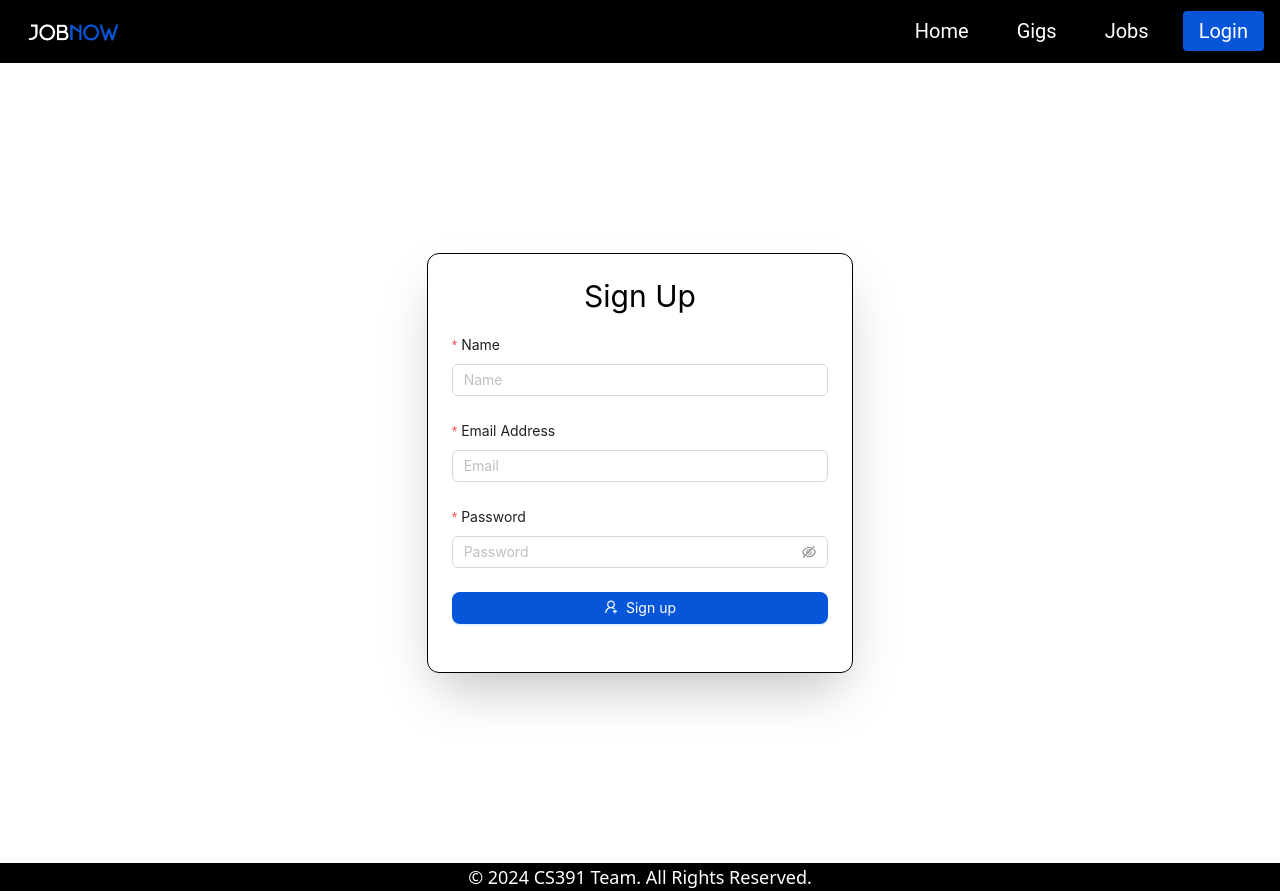
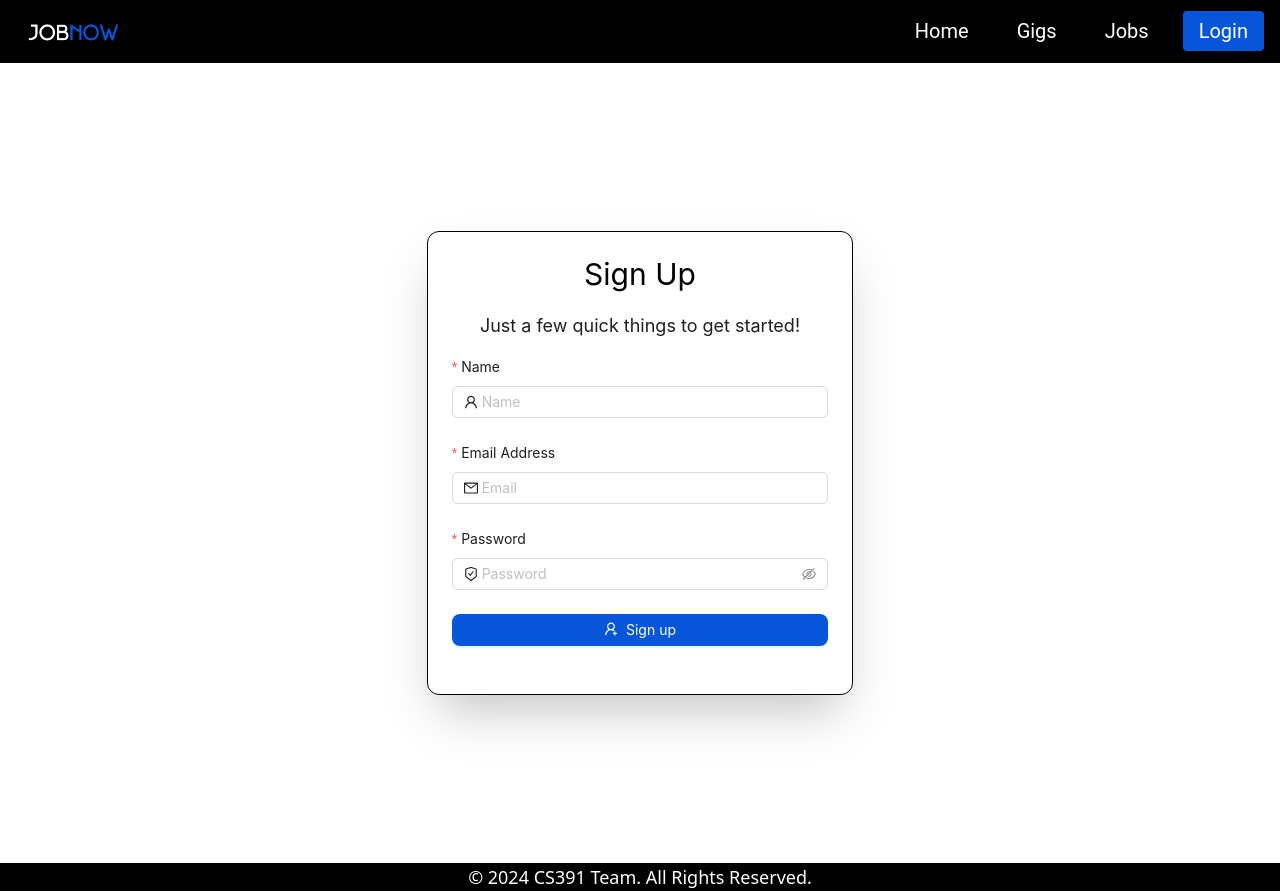
Before and after one commit to kevkim12/jobnow, a React (Vite) app in the folder client/: page /signup in a window 1280 px wide. Built offline with nearby package versions, Linux system fonts and the light colour scheme.

Commit message:
Refactor login, signup, and validation

```diff
--- a/client/src/components/Login.jsx
+++ b/client/src/components/Login.jsx
@@ -9,7 +9,7 @@ redirected to the home page. If the login fails, an error message is displayed t
 the user.
 */
 
-import { UsergroupAddOutlined } from '@ant-design/icons';
+import { MailOutlined, SafetyCertificateOutlined, UsergroupAddOutlined } from '@ant-design/icons';
 import { Button, Card, Form, Input } from 'antd';
 import axios from 'axios';
 import { useState } from 'react';
@@ -55,7 +55,8 @@ export default function Login() {
   return (
     <div className="h-screen flex flex-col justify-center items-center w-full">
       <Card className="w-1/3 border-black rounded-xl shadow-2xl">
-        <h1 className="text-center text-3xl mb-5 text-black">Login</h1>
+        <h1 className="text-center text-3xl mb-2 text-black">Login</h1>
+        <h1 className="text-center mb-4 text-lg">Hello, welcome back!</h1>
         <Form
           name="basic"
           onFinish={handleSubmit}
@@ -67,14 +68,14 @@ export default function Login() {
             name="email"
             rules={[{ required: true, message: "An email address is required." }]}
           >
-            <Input placeholder="Email" value={email} onChange={handleEmailChange} />
+            <Input prefix={<MailOutlined />} placeholder="Email" value={email} onChange={handleEmailChange} />
           </Form.Item>
           <Form.Item
             label="Password"
             name="password"
             rules={[{ required: true, message: "A password is required." }]}
           >
-            <Input.Password placeholder="Password" value={password} onChange={handlePasswordChange} />
+            <Input.Password prefix={<SafetyCertificateOutlined />} placeholder="Password" value={password} onChange={handlePasswordChange} />
           </Form.Item>
           <p id="credential-error" className={`text-center text-red-600 ${invalidPassword ? "visible" : "hidden"}`}>Invalid login credentials!</p>
           <Form.Item>
--- a/client/src/components/Signup.jsx
+++ b/client/src/components/Signup.jsx
@@ -9,14 +9,13 @@ redirected to the registration successful page. If the signup fails, an error me
 is displayed to the user.
 */
 
-import { UserAddOutlined } from '@ant-design/icons';
+import { MailOutlined, SafetyCertificateOutlined, UserAddOutlined, UserOutlined } from '@ant-design/icons';
 import { Button, Card, Form, Input } from 'antd';
 import axios from 'axios';
 import { useState } from 'react';
 import { useNavigate } from 'react-router-dom';
-import { validateEmail, validatePassword, validateUsername } from '../utility/Validation';
+import { validateEmail, validateName, validatePassword } from '../utility/Validation';
 import { useAuth } from './AuthContext';
-
 
 export default function Signup() {
   const [name, setName] = useState('');
@@ -45,6 +44,7 @@ export default function Signup() {
     <div className="h-screen flex flex-col justify-center items-center w-full">
       <Card className="w-1/3 border-black rounded-xl shadow-2xl">
         <h1 className="text-center text-3xl mb-5 text-black">Sign Up</h1>
+        <h1 className="text-center mb-4 text-lg">Just a few quick things to get started!</h1>
         <Form
           name="basic"
           onFinish={handleSignup}
@@ -57,10 +57,10 @@ export default function Signup() {
             name="name"
             rules={[
               { required: true, message: "A name is required." },
-              { validator: (_, value) => (validateUsername(value) ? Promise.resolve() : Promise.reject(new Error("Name must be alphanumeric and between 2 to 20 characters long"))) }
+              { validator: (_, value) => (validateName(value) ? Promise.resolve() : Promise.reject(new Error("Name must be alphanumeric and between 2 to 20 characters long"))) }
             ]}
           >
-            <Input placeholder="Name" value={name} onChange={(e) => setName(e.target.value)} />
+            <Input prefix={<UserOutlined />} placeholder="Name" value={name} onChange={(e) => setName(e.target.value)} />
           </Form.Item>
           <Form.Item
             label="Email Address"
@@ -70,17 +70,17 @@ export default function Signup() {
               { validator: (_, value) => (validateEmail(value) ? Promise.resolve() : Promise.reject(new Error("Invalid email format"))) }
             ]}
           >
-            <Input placeholder="Email" value={email} onChange={(e) => setEmail(e.target.value)} />
+            <Input prefix={<MailOutlined />} placeholder="Email" value={email} onChange={(e) => setEmail(e.target.value)} />
           </Form.Item>
           <Form.Item
             label="Password"
             name="password"
             rules={[
               { required: true, message: "A password is required." },
-              { validator: (_, value) => (validatePassword(value) ? Promise.resolve() : Promise.reject(new Error("Password must be at least 8 characters long and contain at least 1 digit, 1 uppercase, and 1 lowercase character"))) }
+              { validator: (_, value) => (validatePassword(value) ? Promise.resolve() : Promise.reject(new Error("Password must be at least 8 characters long and contain at least 1 digit, 1 uppercase, 1 lowercase character, and 1 special character"))) }
             ]}
           >
-            <Input.Password placeholder="Password" value={password} onChange={(e) => setPassword(e.target.value)} />
+            <Input.Password prefix={<SafetyCertificateOutlined />} placeholder="Password" value={password} onChange={(e) => setPassword(e.target.value)} />
           </Form.Item>
           <Form.Item>
             <Button type="primary" htmlType="submit" className="w-full bg-[#0756da] rounded-lg" icon={<UserAddOutlined />}>
--- a/client/src/utility/Validation.jsx
+++ b/client/src/utility/Validation.jsx
@@ -8,12 +8,12 @@ export const validateEmail = (email) => {
 
 // Validates a password
 export const validatePassword = (password) => {
-    const passwordRegex = /^(?=.*\d)(?=.*[a-z])(?=.*[A-Z]).{8,}$/;
+    const passwordRegex = /^(?=.*\d)(?=.*[a-z])(?=.*[A-Z])(?=.*[!@#$%^&*]).{8,}$/;
     return passwordRegex.test(password);
 };
 
-// Validates a username
-export const validateUsername = (username) => {
+// Validates a name
+export const validateName = (name) => {
     const usernameRegex = /^[a-zA-Z0-9]{2,20}$/;
-    return usernameRegex.test(username);
+    return usernameRegex.test(name);
 };
```
